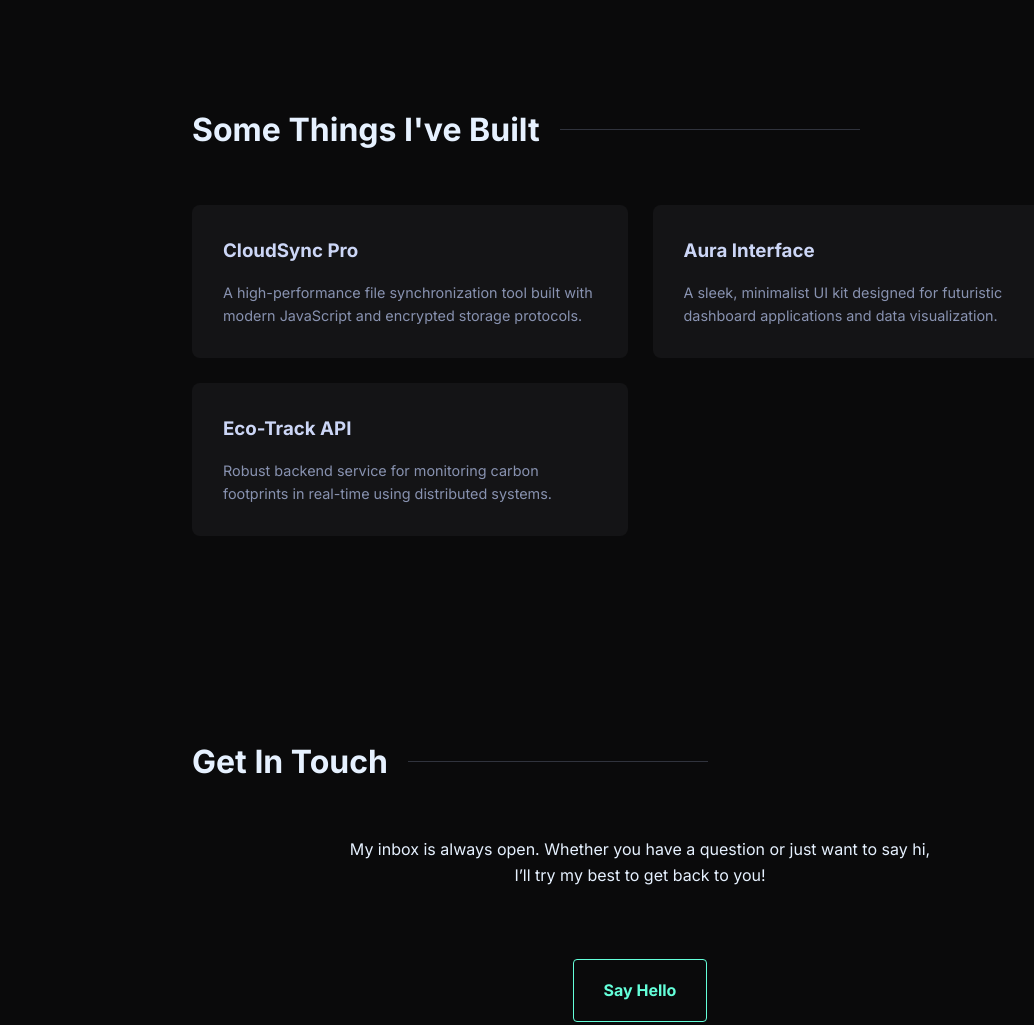
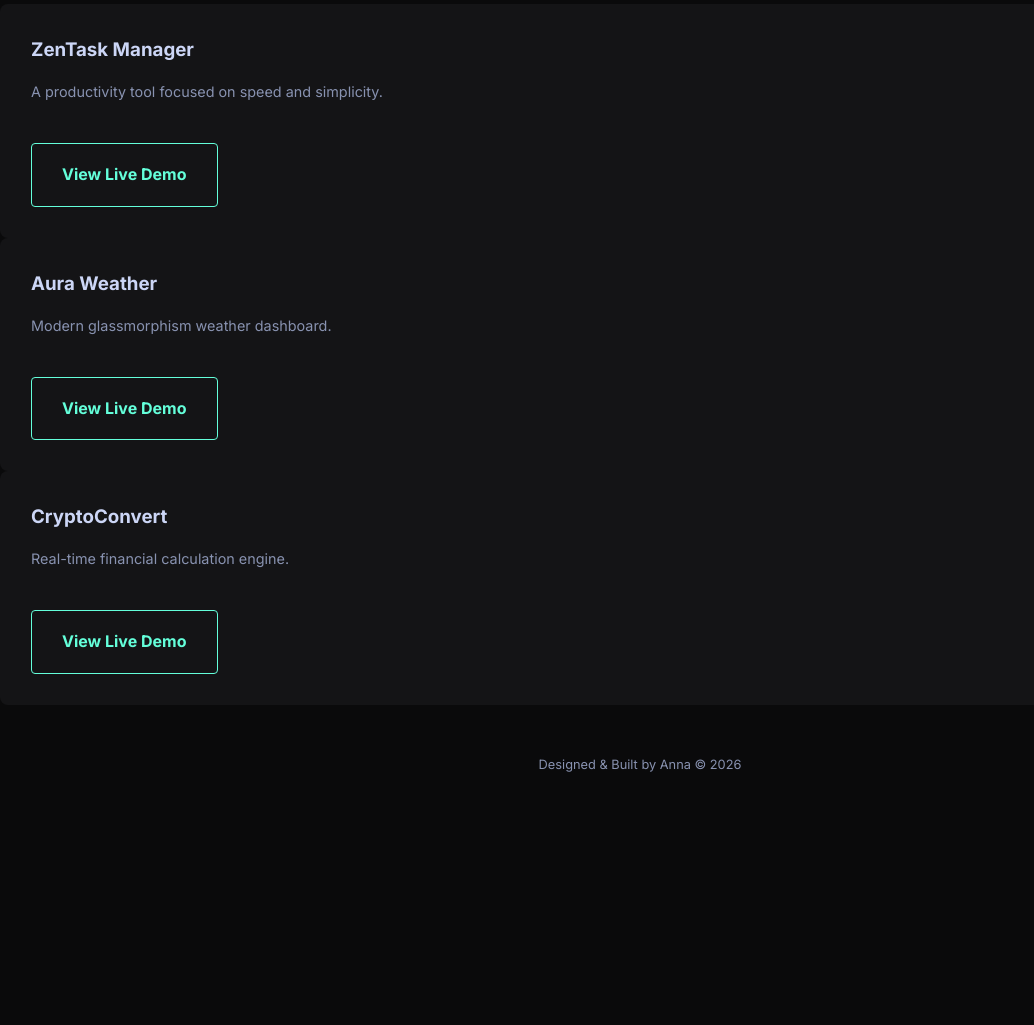
Before and after one commit to ynganna/portfolioo, a plain HTML site: page index.html in a window 1280 px wide. Shown: the part 796-1821 px from the top of the page, without its empty margins (0-1034 px from the left). After the commit the page ends 1621 px from the top, so only its background shows below. Drawn offline with Linux system fonts and the light colour scheme.

Commit message:
Update index.html

```diff
--- a/index.html
+++ b/index.html
@@ -153,34 +153,27 @@
             <p>I build exceptional digital experiences. I'm a software engineer specializing in building (and occasionally designing) functional and aesthetic web applications.</p>
             <a href="#work" class="btn">Check out my projects!</a>
         </header>
+ <div class="card">
+    <h3>ZenTask Manager</h3>
+    <p>A productivity tool focused on speed and simplicity.</p>
+    <a href="project1.html" class="btn">View Live Demo</a>
+ </div>
 
-        <section id="work">
-            <h2>Some Things I've Built</h2>
-            <div class="grid">
-                <div class="card">
-                    <h3>CloudSync Pro</h3>
-                    <p>A high-performance file synchronization tool built with modern JavaScript and encrypted storage protocols.</p>
-                </div>
-                <div class="card">
-                    <h3>Aura Interface</h3>
-                    <p>A sleek, minimalist UI kit designed for futuristic dashboard applications and data visualization.</p>
-                </div>
-                <div class="card">
-                    <h3>Eco-Track API</h3>
-                    <p>Robust backend service for monitoring carbon footprints in real-time using distributed systems.</p>
-                </div>
-            </div>
-        </section>
+ <div class="card">
+    <h3>Aura Weather</h3>
+    <p>Modern glassmorphism weather dashboard.</p>
+    <a href="project2.html" class="btn">View Live Demo</a>
+ </div>
 
-        <section id="contact" style="text-align: center;">
-            <h2>Get In Touch</h2>
-            <p style="max-width: 600px; margin: 0 auto 30px;">My inbox is always open. Whether you have a question or just want to say hi, I’ll try my best to get back to you!</p>
-            <a href="mailto:hello@example.com" class="btn">Say Hello</a>
-        </section>
+ <div class="card">
+    <h3>CryptoConvert</h3>
+    <p>Real-time financial calculation engine.</p>
+    <a href="project3.html" class="btn">View Live Demo</a>
+ </div>
     </main>
 
     <footer>
-        <p>Designed & Built by Alex Morgan &copy; 2026</p>
+        <p>Designed & Built by Anna &copy; 2026</p>
     </footer>
 
     <script>
@@ -216,4 +209,5 @@
         });
     </script>
 </body>
+
 </html>
```
